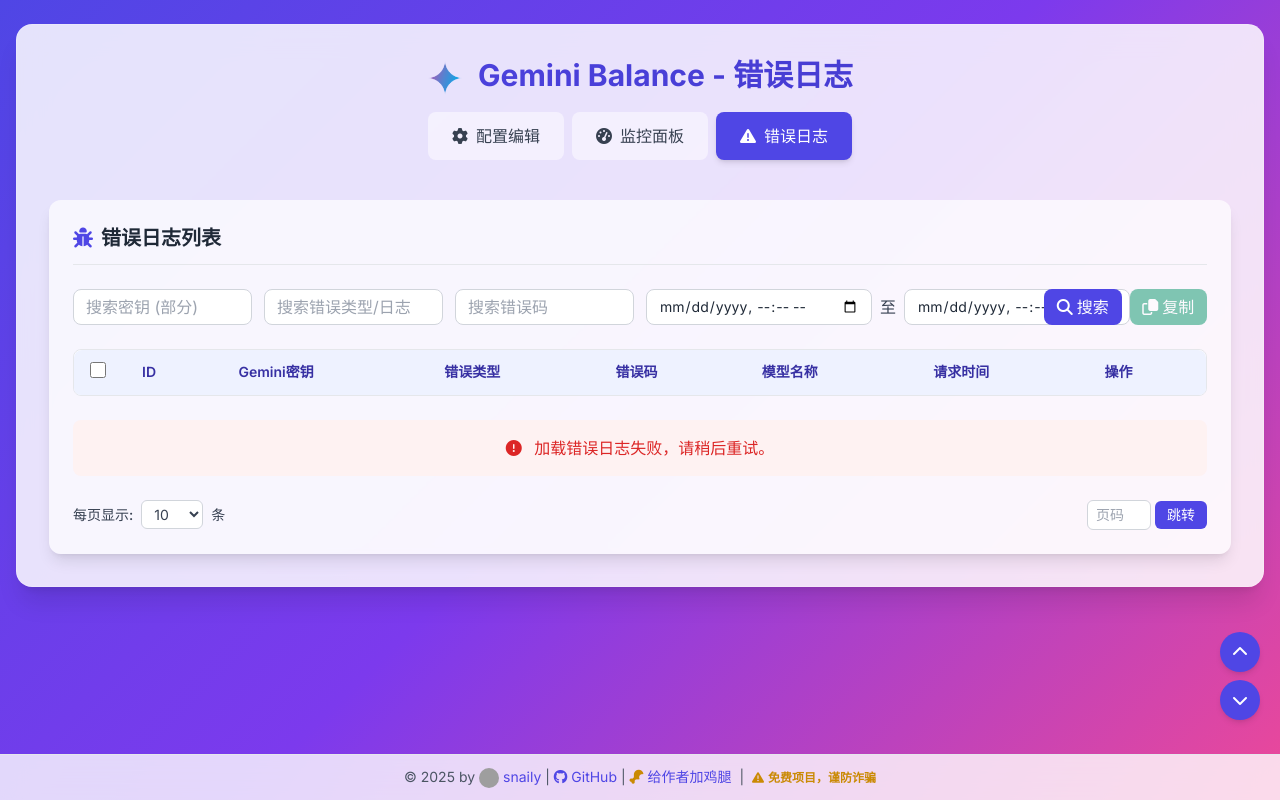
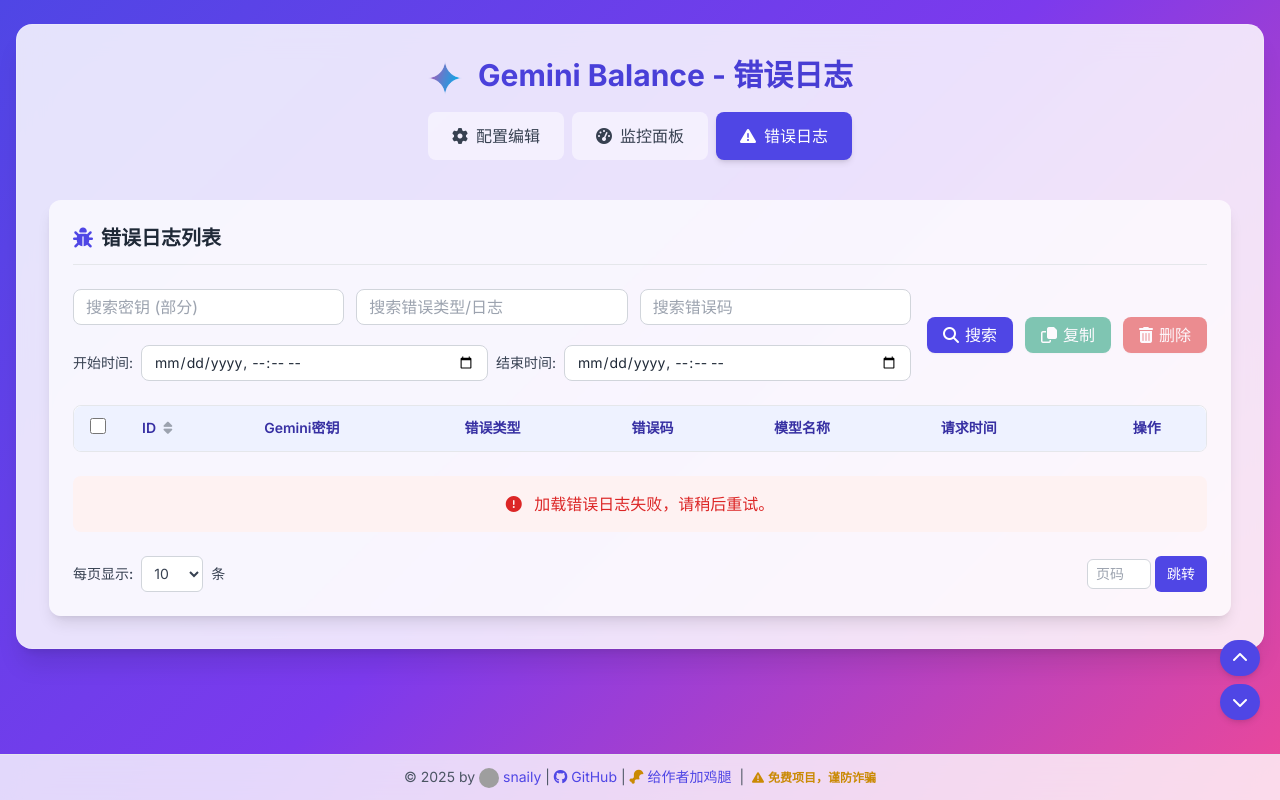
Before and after one commit to zhu748/mihayo, a Python web app: template app/templates/error_logs.html in a window 1280 px wide. Run offline with Jinja, Linux system fonts and the light colour scheme; the template is opened without the code that fills it, so the values that code supplies are empty; some libraries are stand-ins or nearby versions; grey boxes are pictures that could not be loaded.

Commit message:
feat(错误日志): 添加排序和删除功能
为错误日志页面增加了按 ID 排序以及单条和批量删除日志的功能。

主要变更：

后端 (Python/FastAPI):
- `services.py`:
    - `get_error_logs`: 添加 `sort_by` 和 `sort_order` 参数以支持排序。
    - 新增 `delete_error_logs`: 实现基于 ID 列表的批量删除。
    - 新增 `delete_error_log_by_id`: 实现基于单个 ID 的删除。
- `error_log_routes.py`:
    - `GET /api/logs/errors`: 添加 `sortBy` 和 `sortOrder` 查询参数以支持前端排序请求。
    - 新增 `DELETE /api/logs/errors`: 处理批量删除请求。
    - 新增 `DELETE /api/logs/errors/{log_id}`: 处理单条删除请求。
- `connection.py`: 移除了不再使用的同步 SQLAlchemy Session 相关代码。

前端 (HTML/JavaScript):
- `error_logs.html`:
    - 调整了搜索/操作区域布局，添加了批量删除按钮。
    - ID 表头增加排序图标和点击事件。
    - 表格行操作列添加了删除按钮。
    - 新增了删除确认模态框。
- `error_logs.js`:
    - 添加了处理 ID 排序点击的逻辑，更新排序状态并重新加载数据。
    - 添加了处理单条和批量删除按钮点击的逻辑。
    - 实现了删除确认模态框的显示/隐藏及确认逻辑。
    - 修改 `loadErrorLogs` 以包含排序参数。
    - 修改 `renderErrorLogs` 以添加行删除按钮和必要的 `data-log-id` 属性。
    - 更新了全选/取消全选逻辑以同步批量删除按钮状态。

```diff
--- a/app/database/connection.py
+++ b/app/database/connection.py
@@ -3,6 +3,7 @@
 """
 from databases import Database
 from sqlalchemy import create_engine, MetaData
+# from sqlalchemy.orm import sessionmaker # 不再需要
 from sqlalchemy.ext.declarative import declarative_base
 
 from app.config.config import settings
@@ -31,7 +32,9 @@ Base = declarative_base(metadata=metadata)
 # databases 库会自动处理连接失效后的重连尝试。
 database = Database(DATABASE_URL, min_size=5, max_size=20, pool_recycle=1800) # Reduced recycle time to 30 mins
 
+# 移除了 SessionLocal 和 get_db 函数
 
+# --- Async connection functions for lifespan/async routes ---
 async def connect_to_db():
     """
     连接到数据库
--- a/app/static/js/error_logs.js
+++ b/app/static/js/error_logs.js
@@ -17,6 +17,10 @@ let currentPage = 1;
 let pageSize = 10;
 // let totalPages = 1; // totalPages will be calculated dynamically based on API response if available, or based on fetched data length
 let errorLogs = []; // Store fetched logs for details view
+let currentSort = { // 新增：存储当前排序状态
+    field: 'id', // 默认按 ID 排序
+    order: 'desc' // 默认降序
+};
 let currentSearch = { // Store current search parameters
     key: '',
     error: '',
@@ -45,7 +49,16 @@ let pageInput;
 let goToPageBtn;
 let selectAllCheckbox; // 新增：全选复选框
 let copySelectedKeysBtn; // 新增：复制选中按钮
+let deleteSelectedBtn; // 新增：批量删除按钮
+let sortByIdHeader; // 新增：ID 排序表头
+let sortIcon; // 新增：排序图标
 let selectedCountSpan; // 新增：选中计数显示
+let deleteConfirmModal; // 新增：删除确认模态框
+let closeDeleteConfirmModalBtn; // 新增：关闭删除模态框按钮
+let cancelDeleteBtn; // 新增：取消删除按钮
+let confirmDeleteBtn; // 新增：确认删除按钮
+let deleteConfirmMessage; // 新增：删除确认消息元素
+let idsToDeleteGlobally = []; // 新增：存储待删除的ID
 
 // 页面加载完成后执行
 document.addEventListener('DOMContentLoaded', function() {
@@ -70,7 +83,17 @@ document.addEventListener('DOMContentLoaded', function() {
     goToPageBtn = document.getElementById('goToPageBtn');
     selectAllCheckbox = document.getElementById('selectAllCheckbox'); // 新增
     copySelectedKeysBtn = document.getElementById('copySelectedKeysBtn'); // 新增
+    deleteSelectedBtn = document.getElementById('deleteSelectedBtn'); // 新增
+    sortByIdHeader = document.getElementById('sortById'); // 新增
+    if (sortByIdHeader) {
+        sortIcon = sortByIdHeader.querySelector('i'); // 新增
+    }
     selectedCountSpan = document.getElementById('selectedCount'); // 新增
+    deleteConfirmModal = document.getElementById('deleteConfirmModal'); // 新增
+    closeDeleteConfirmModalBtn = document.getElementById('closeDeleteConfirmModalBtn'); // 新增
+    cancelDeleteBtn = document.getElementById('cancelDeleteBtn'); // 新增
+    confirmDeleteBtn = document.getElementById('confirmDeleteBtn'); // 新增
+    deleteConfirmMessage = document.getElementById('deleteConfirmMessage'); // 新增
 
     // Initialize page size selector
     if (pageSizeSelector) {
@@ -145,7 +168,62 @@ document.addEventListener('DOMContentLoaded', function() {
             }
         });
     }
+
+    // 新增：为批量删除按钮添加事件监听器
+    if (deleteSelectedBtn) {
+        deleteSelectedBtn.addEventListener('click', handleDeleteSelected);
+    }
+
+    // 新增：为 ID 排序表头添加事件监听器
+    if (sortByIdHeader) {
+        sortByIdHeader.addEventListener('click', handleSortById);
+    }
+
+    // 新增：为删除确认模态框按钮添加事件监听器
+    if (closeDeleteConfirmModalBtn) {
+        closeDeleteConfirmModalBtn.addEventListener('click', hideDeleteConfirmModal);
+    }
+    if (cancelDeleteBtn) {
+        cancelDeleteBtn.addEventListener('click', hideDeleteConfirmModal);
+    }
+    if (confirmDeleteBtn) {
+        confirmDeleteBtn.addEventListener('click', handleConfirmDelete);
+    }
+    // Optional: Close modal if clicking outside the content
+    if (deleteConfirmModal) {
+        deleteConfirmModal.addEventListener('click', function(event) {
+            if (event.target === deleteConfirmModal) {
+                hideDeleteConfirmModal();
+            }
+        });
+    }
 });
+
+// 新增：显示删除确认模态框
+function showDeleteConfirmModal(message) {
+    if (deleteConfirmModal && deleteConfirmMessage) {
+        deleteConfirmMessage.textContent = message;
+        deleteConfirmModal.classList.add('show');
+        document.body.style.overflow = 'hidden'; // Prevent body scrolling
+    }
+}
+
+// 新增：隐藏删除确认模态框
+function hideDeleteConfirmModal() {
+    if (deleteConfirmModal) {
+        deleteConfirmModal.classList.remove('show');
+        document.body.style.overflow = ''; // Restore body scrolling
+        idsToDeleteGlobally = []; // 清空待删除ID
+    }
+}
+
+// 新增：处理确认删除按钮点击
+function handleConfirmDelete() {
+    if (idsToDeleteGlobally.length > 0) {
+        performActualDelete(idsToDeleteGlobally);
+    }
+    hideDeleteConfirmModal(); // 关闭模态框
+}
 
 // Fallback copy function using document.execCommand
 function fallbackCopyTextToClipboard(text) {
@@ -280,6 +358,13 @@ function setupBulkSelectionListeners() {
    if (copySelectedKeysBtn) {
        copySelectedKeysBtn.addEventListener('click', handleCopySelectedKeys);
    }
+
+   // 新增：为批量删除按钮添加事件监听器 (如果尚未添加)
+   // 通常在 DOMContentLoaded 中添加一次即可
+   // if (deleteSelectedBtn && !deleteSelectedBtn.hasListener) {
+   //     deleteSelectedBtn.addEventListener('click', handleDeleteSelected);
+   //     deleteSelectedBtn.hasListener = true; // 标记已添加
+   // }
 }
 
 // 新增：处理“全选”复选框变化的函数
@@ -312,6 +397,11 @@ function updateSelectedState() {
 
        // 可选：根据选中项数量更新按钮标题属性
        copySelectedKeysBtn.setAttribute('title', `复制${selectedCount}项选中密钥`);
+   }
+   // 新增：更新批量删除按钮的禁用状态
+   if (deleteSelectedBtn) {
+       deleteSelectedBtn.disabled = selectedCount === 0;
+       deleteSelectedBtn.setAttribute('title', `删除${selectedCount}项选中日志`);
    }
 
    // 更新“全选”复选框的状态
@@ -369,6 +459,113 @@ function copyTextToClipboard(text, buttonElement = null) {
    }
 }
 
+// 修改：处理批量删除按钮点击的函数 - 改为显示模态框
+function handleDeleteSelected() {
+    const selectedCheckboxes = tableBody.querySelectorAll('.row-checkbox:checked');
+    const logIdsToDelete = [];
+    selectedCheckboxes.forEach(checkbox => {
+        const logId = checkbox.getAttribute('data-log-id'); // 需要在渲染时添加 data-log-id
+        if (logId) {
+            logIdsToDelete.push(parseInt(logId));
+        }
+    });
+
+    if (logIdsToDelete.length === 0) {
+        showNotification('没有选中的日志可删除', 'warning');
+        return;
+    }
+
+    if (logIdsToDelete.length === 0) {
+        showNotification('没有选中的日志可删除', 'warning');
+        return;
+    }
+
+    // 存储待删除ID并显示模态框
+    idsToDeleteGlobally = logIdsToDelete;
+    const message = `确定要删除选中的 ${logIdsToDelete.length} 条日志吗？此操作不可恢复！`;
+    showDeleteConfirmModal(message);
+}
+
+// 新增：执行实际的删除操作（提取自原 handleDeleteSelected 和 handleDeleteLogRow）
+async function performActualDelete(logIds) {
+    if (!logIds || logIds.length === 0) return;
+
+    const isSingleDelete = logIds.length === 1;
+    const url = isSingleDelete ? `/api/logs/errors/${logIds[0]}` : '/api/logs/errors';
+    const method = 'DELETE';
+    const body = isSingleDelete ? null : JSON.stringify({ ids: logIds });
+    const headers = isSingleDelete ? {} : { 'Content-Type': 'application/json' };
+
+    try {
+        // Rename 'response' to 'deleteResponse' and remove duplicate fetch
+        const deleteResponse = await fetch(url, {
+            method: method,
+            headers: headers,
+            body: body,
+        });
+        // Removed duplicate fetch call below
+
+        if (!deleteResponse.ok) {
+            let errorData;
+            try { errorData = await deleteResponse.json(); } catch (e) { /* ignore */ }
+            const actionText = isSingleDelete ? `删除该条日志` : `批量删除 ${logIds.length} 条日志`;
+            throw new Error(errorData?.detail || `${actionText}失败: ${deleteResponse.statusText}`);
+        }
+
+        const successMessage = isSingleDelete ? `成功删除该日志` : `成功删除 ${logIds.length} 条日志`;
+        showNotification(successMessage, 'success');
+        // 取消全选
+        if (selectAllCheckbox) selectAllCheckbox.checked = false;
+        // 重新加载当前页数据
+        loadErrorLogs();
+    } catch (error) {
+        console.error('批量删除错误日志失败:', error);
+        showNotification(`批量删除失败: ${error.message}`, 'error', 5000);
+    }
+}
+
+// 修改：处理单行删除按钮点击的函数 - 改为显示模态框
+function handleDeleteLogRow(logId) {
+    if (!logId) return;
+
+    // 存储待删除ID并显示模态框
+    idsToDeleteGlobally = [parseInt(logId)]; // 存储为数组
+    // 使用通用确认消息，不显示具体ID
+    const message = `确定要删除这条日志吗？此操作不可恢复！`;
+    showDeleteConfirmModal(message);
+}
+
+// 新增：处理 ID 排序点击的函数
+function handleSortById() {
+    if (currentSort.field === 'id') {
+        // 如果当前是按 ID 排序，切换顺序
+        currentSort.order = currentSort.order === 'asc' ? 'desc' : 'asc';
+    } else {
+        // 如果当前不是按 ID 排序，切换到按 ID 排序，默认为降序
+        currentSort.field = 'id';
+        currentSort.order = 'desc';
+    }
+    // 更新图标
+    updateSortIcon();
+    // 重新加载第一页数据
+    currentPage = 1;
+    loadErrorLogs();
+}
+
+// 新增：更新排序图标的函数
+function updateSortIcon() {
+    if (!sortIcon) return;
+    // 移除所有可能的排序类
+    sortIcon.classList.remove('fa-sort', 'fa-sort-up', 'fa-sort-down', 'text-gray-400', 'text-primary-600');
+
+    if (currentSort.field === 'id') {
+        sortIcon.classList.add(currentSort.order === 'asc' ? 'fa-sort-up' : 'fa-sort-down');
+        sortIcon.classList.add('text-primary-600'); // 高亮显示
+    } else {
+        // 如果不是按 ID 排序，显示默认图标
+        sortIcon.classList.add('fa-sort', 'text-gray-400');
+    }
+}
 
 // 加载错误日志数据
 async function loadErrorLogs() {
@@ -384,8 +581,12 @@ async function loadErrorLogs() {
     const offset = (currentPage - 1) * pageSize;
 
     try {
-        // Construct the API URL with search parameters
+        // Construct the API URL with search and sort parameters
         let apiUrl = `/api/logs/errors?limit=${pageSize}&offset=${offset}`;
+        // 添加排序参数
+        apiUrl += `&sort_by=${currentSort.field}&sort_order=${currentSort.order}`;
+
+        // 添加搜索参数
         if (currentSearch.key) {
             apiUrl += `&key_search=${encodeURIComponent(currentSearch.key)}`;
         }
@@ -484,9 +685,9 @@ function renderErrorLogs(logs) {
 
         row.innerHTML = `
             <td class="text-center px-3 py-3"> <!-- Checkbox column -->
-                <input type="checkbox" class="row-checkbox form-checkbox h-4 w-4 text-primary-600 border-gray-300 rounded focus:ring-primary-500" data-key="${fullKey}">
+                <input type="checkbox" class="row-checkbox form-checkbox h-4 w-4 text-primary-600 border-gray-300 rounded focus:ring-primary-500" data-key="${fullKey}" data-log-id="${log.id}"> <!-- 添加 data-log-id -->
             </td>
-            <td>${sequentialId}</td> <!-- Use sequential ID -->
+            <td>${sequentialId}</td> <!-- 显示从1开始的序号 -->
             <td class="relative group" title="${fullKey}"> <!-- Added relative/group for button positioning -->
                 ${maskedKey}
                 <!-- Added copy button for the key in the table row -->
@@ -499,8 +700,11 @@ function renderErrorLogs(logs) {
             <td>${log.model_name || '未知'}</td>
             <td>${formattedTime}</td>
             <td>
-                <button class="btn-view-details" data-log-id="${log.id}">
-                    查看详情
+                <button class="btn-view-details mr-2" data-log-id="${log.id}"> <!-- 添加 mr-2 -->
+                    <i class="fas fa-eye mr-1"></i>详情
+                </button>
+                <button class="btn-delete-row text-danger-600 hover:text-danger-800" data-log-id="${log.id}" title="删除此日志">
+                    <i class="fas fa-trash-alt"></i>
                 </button>
             </td>
         `;
@@ -513,6 +717,14 @@ function renderErrorLogs(logs) {
         button.addEventListener('click', function() {
             const logId = parseInt(this.getAttribute('data-log-id'));
             showLogDetails(logId);
+        });
+    });
+
+    // 新增：为新渲染的删除按钮添加事件监听器
+    document.querySelectorAll('.btn-delete-row').forEach(button => {
+        button.addEventListener('click', function() {
+            const logId = this.getAttribute('data-log-id');
+            handleDeleteLogRow(logId);
         });
     });
 
--- a/app/templates/error_logs.html
+++ b/app/templates/error_logs.html
@@ -49,27 +49,24 @@
     }
     /* Modal styles are in base.html */
 
-    /* 自定义样式调整：减小搜索按钮和复制按钮的高度和宽度 */
-    #searchBtn, #copySelectedKeysBtn {
-        padding-top: 0.4rem !important;
-        padding-bottom: 0.4rem !important;
-        width: 96px !important;
+    /* 确保输入框和按钮高度一致 */
+    input[type="text"], input[type="datetime-local"], select, button {
+        height: 36px !important;
     }
 
-    /* 增加搜索按钮和时间控件之间的间距 */
-    .search-controls-grid {
-        gap: 1rem !important;
+    /* 日期选择器样式优化 */
+    .date-range-container {
+        display: flex;
+        align-items: center;
+        gap: 0.5rem;
     }
 
-    /* 确保输入框和按钮高度一致 */
-    .search-controls-grid input, .date-range-container input {
-        padding-top: 0.4rem !important;
-        padding-bottom: 0.4rem !important;
-    }
-
-    /* 为搜索按钮添加额外的左边距 */
-    #searchBtn {
-        margin-left: 1rem !important;
+    /* 确保所有输入框在小屏幕上正确显示 */
+    @media (max-width: 640px) {
+        input[type="datetime-local"] {
+            min-width: 0;
+            width: 100%;
+        }
     }
 </style>
 {% endblock %}
@@ -107,21 +104,34 @@
                 <!-- Removed the original controls div -->
 
                 <!-- 搜索与操作控件 -->
-                <div class="grid grid-cols-1 sm:grid-cols-2 lg:grid-cols-6 gap-3 mb-6">
-                    <input type="text" id="keySearch" placeholder="搜索密钥 (部分)" style="height: 36px;" class="px-3 py-1 rounded-lg border border-gray-300 focus:border-primary-500 focus:ring focus:ring-primary-200 focus:ring-opacity-50 col-span-1">
-                    <input type="text" id="errorSearch" placeholder="搜索错误类型/日志" style="height: 36px;" class="px-3 py-1 rounded-lg border border-gray-300 focus:border-primary-500 focus:ring focus:ring-primary-200 focus:ring-opacity-50 col-span-1">
-                    <input type="text" id="errorCodeSearch" placeholder="搜索错误码" style="height: 36px;" class="px-3 py-1 rounded-lg border border-gray-300 focus:border-primary-500 focus:ring focus:ring-primary-200 focus:ring-opacity-50 col-span-1">
-                    <div class="flex items-center gap-2 col-span-1 lg:col-span-2">
-                        <input type="datetime-local" id="startDate" style="height: 36px;" class="px-3 py-1 rounded-lg border border-gray-300 focus:border-primary-500 focus:ring focus:ring-primary-200 focus:ring-opacity-50 text-sm">
-                        <span class="text-gray-700">至</span>
-                        <input type="datetime-local" id="endDate" style="height: 36px;" class="px-3 py-1 rounded-lg border border-gray-300 focus:border-primary-500 focus:ring focus:ring-primary-200 focus:ring-opacity-50 text-sm">
+                <div class="grid grid-cols-1 lg:grid-cols-[1fr_auto] items-center gap-4 mb-6"> <!-- 修改为items-center -->
+                    <!-- Left side: Search inputs and date range -->
+                    <div class="grid grid-cols-1 sm:grid-cols-2 lg:grid-cols-3 gap-3 w-full"> <!-- 修改为3列布局 -->
+                        <input type="text" id="keySearch" placeholder="搜索密钥 (部分)" style="height: 36px;" class="px-3 py-1 rounded-lg border border-gray-300 focus:border-primary-500 focus:ring focus:ring-primary-200 focus:ring-opacity-50">
+                        <input type="text" id="errorSearch" placeholder="搜索错误类型/日志" style="height: 36px;" class="px-3 py-1 rounded-lg border border-gray-300 focus:border-primary-500 focus:ring focus:ring-primary-200 focus:ring-opacity-50">
+                        <input type="text" id="errorCodeSearch" placeholder="搜索错误码" style="height: 36px;" class="px-3 py-1 rounded-lg border border-gray-300 focus:border-primary-500 focus:ring focus:ring-primary-200 focus:ring-opacity-50">
+                        <!-- 日期选择器单独一行 -->
+                        <div class="grid grid-cols-1 sm:grid-cols-2 gap-2 col-span-1 sm:col-span-2 lg:col-span-3 mt-2">
+                            <div class="flex items-center gap-2">
+                                <label class="text-sm text-gray-700 whitespace-nowrap">开始时间:</label>
+                                <input type="datetime-local" id="startDate" style="height: 36px;" class="px-3 py-1 rounded-lg border border-gray-300 focus:border-primary-500 focus:ring focus:ring-primary-200 focus:ring-opacity-50 text-sm w-full">
+                            </div>
+                            <div class="flex items-center gap-2">
+                                <label class="text-sm text-gray-700 whitespace-nowrap">结束时间:</label>
+                                <input type="datetime-local" id="endDate" style="height: 36px;" class="px-3 py-1 rounded-lg border border-gray-300 focus:border-primary-500 focus:ring focus:ring-primary-200 focus:ring-opacity-50 text-sm w-full">
+                            </div>
+                        </div>
                     </div>
-                    <div class="flex items-center gap-2 col-span-1">
-                        <button id="searchBtn" style="height: 36px; width: 80px;" class="flex items-center justify-center bg-primary-600 hover:bg-primary-700 text-white rounded-lg font-medium transition-all duration-200">
-                            <i class="fas fa-search mr-1"></i>搜索
+                    <!-- Right side: Action buttons -->
+                    <div class="flex items-center gap-3 flex-shrink-0"> <!-- 移除上边距 -->
+                        <button id="searchBtn" class="flex items-center justify-center px-4 py-1.5 bg-primary-600 hover:bg-primary-700 text-white rounded-lg font-medium transition-all duration-200 shadow-sm hover:shadow-md whitespace-nowrap" style="height: 36px;">
+                            <i class="fas fa-search mr-1.5"></i>搜索
                         </button>
-                        <button id="copySelectedKeysBtn" style="height: 36px; width: 80px;" class="flex items-center justify-center bg-success-600 hover:bg-success-700 text-white rounded-lg font-medium transition-all duration-200 disabled:opacity-50 disabled:cursor-not-allowed" disabled>
-                            <i class="far fa-copy mr-1"></i>复制
+                        <button id="copySelectedKeysBtn" class="flex items-center justify-center px-4 py-1.5 bg-success-600 hover:bg-success-700 text-white rounded-lg font-medium transition-all duration-200 disabled:opacity-50 disabled:cursor-not-allowed shadow-sm hover:shadow-md whitespace-nowrap" style="height: 36px;" disabled>
+                            <i class="far fa-copy mr-1.5"></i>复制
+                        </button>
+                        <button id="deleteSelectedBtn" class="flex items-center justify-center px-4 py-1.5 bg-danger-600 hover:bg-danger-700 text-white rounded-lg font-medium transition-all duration-200 disabled:opacity-50 disabled:cursor-not-allowed shadow-sm hover:shadow-md whitespace-nowrap" style="height: 36px;" disabled>
+                            <i class="fas fa-trash-alt mr-1.5"></i>删除
                         </button>
                     </div>
                 </div>
@@ -134,13 +144,15 @@
                                 <th class="px-3 py-3 font-semibold rounded-tl-lg w-12 text-center"> <!-- Adjusted padding and width -->
                                     <input type="checkbox" id="selectAllCheckbox" class="form-checkbox h-4 w-4 text-primary-600 border-gray-300 rounded focus:ring-primary-500">
                                 </th>
-                                <th class="px-5 py-3 font-semibold">ID</th> <!-- Increased padding, adjusted rounding -->
+                                <th class="px-5 py-3 font-semibold cursor-pointer" id="sortById">
+                                    ID <i class="fas fa-sort ml-1 text-gray-400"></i>
+                                </th>
                                 <th class="px-5 py-3 font-semibold">Gemini密钥</th>
                                 <th class="px-5 py-3 font-semibold">错误类型</th>
                                 <th class="px-5 py-3 font-semibold">错误码</th>
                                 <th class="px-5 py-3 font-semibold">模型名称</th>
                                 <th class="px-5 py-3 font-semibold">请求时间</th>
-                                <th class="px-5 py-3 font-semibold rounded-tr-lg">操作</th> <!-- Adjusted rounding -->
+                                <th class="px-5 py-3 font-semibold rounded-tr-lg text-center">操作</th> <!-- Adjusted rounding and centered -->
                             </tr>
                         </thead>
                         <tbody id="errorLogsTable" class="divide-y divide-gray-200">
@@ -274,6 +286,22 @@
         </div>
     </div>
 
+<!-- 删除确认模态框 -->
+    <div id="deleteConfirmModal" class="modal">
+        <div class="w-full max-w-md mx-auto bg-white rounded-xl shadow-xl overflow-hidden animate-fade-in">
+            <div class="p-6">
+                <div class="flex justify-between items-center border-b border-gray-200 pb-3 mb-4">
+                    <h2 class="text-lg font-semibold text-gray-800">确认删除</h2>
+                    <button id="closeDeleteConfirmModalBtn" class="text-gray-400 hover:text-gray-600 text-xl">&times;</button>
+                </div>
+                <p id="deleteConfirmMessage" class="text-gray-700 mb-6">你确定要删除选中的项目吗？此操作不可恢复！</p>
+                <div class="flex justify-end gap-3">
+                    <button id="cancelDeleteBtn" type="button" class="bg-gray-200 hover:bg-gray-300 text-gray-800 px-5 py-2 rounded-lg font-medium transition">取消</button>
+                    <button id="confirmDeleteBtn" type="button" class="bg-danger-600 hover:bg-danger-700 text-white px-5 py-2 rounded-lg font-medium transition">确认删除</button>
+                </div>
+            </div>
+        </div>
+    </div>
 {% endblock %}
 
 {% block body_scripts %}
```
Also changed, not shown: app/database/services.py (+82 -11 lines), app/router/error_log_routes.py (+78 -5 lines).
